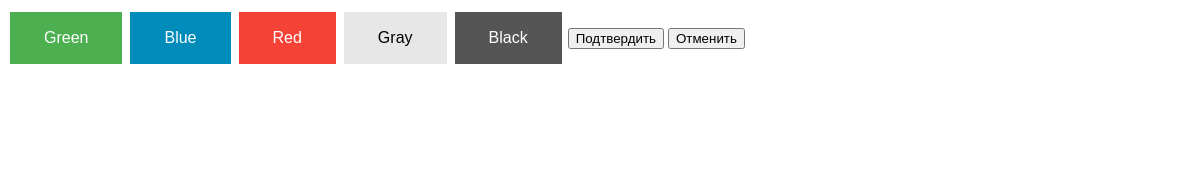
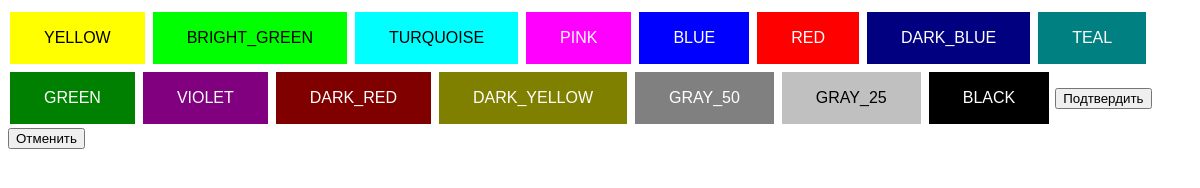
Before and after one commit to mursigkeit22/electron-tis-manager, an Electron app: page choose_color.html in a window 1200 px wide. Drawn offline with Linux system fonts and the light colour scheme.

Commit message:
added all word colors

```diff
--- a/choose_color.html
+++ b/choose_color.html
@@ -5,7 +5,7 @@
     <title>Выбрать цвет</title>
     <style>
         .button {
-            background-color: #4CAF50; /* Green */
+
             color: white;
             padding: 15px 32px;
             text-align: center;
@@ -18,19 +18,40 @@
 
         }
 
-        .button2 {background-color: #008CBA; border-color: #008CBA;} /* Blue */
-        .button3 {background-color: #f44336; border-color: #f44336;} /* Red */
-        .button4 {background-color: #e7e7e7; color: black; border-color: #e7e7e7;} /* Gray */
-        .button5 {background-color: #555555; border-color: #555555;} /* Black */
+        .button1 {background-color: #FFFF00; border-color: #FFFF00; color: black;}
+        .button2 {background-color: #00FF00; border-color: #00FF00; color: black;}
+        .button3 {background-color: #00FFFF; border-color: #00FFFF; color: black;}
+        .button4 {background-color: #FF00FF; border-color: #FF00FF;}
+        .button5 {background-color: #0000FF; border-color: #0000FF;}
+        .button6 {background-color: #FF0000; border-color: #FF0000;}
+        .button7 {background-color: #000080; border-color: #000080;}
+        .button8 {background-color: #008080; border-color: #008080;}
+        .button9 {background-color: #008000; border-color: #008000;}
+        .button10 {background-color: #800080; border-color: #800080;}
+        .button11 {background-color: #800000; border-color: #800000;}
+        .button12 {background-color: #808000; border-color: #808000;}
+        .button13 {background-color: #808080; border-color: #808080;}
+        .button14 {background-color: #C0C0C0; border-color: #C0C0C0; color: black;}
+        .button15 {background-color: #000000; border-color: #000000;}
         .active {background-color: white; color: black;}
     </style>
 </head>
 <body>
-<button class="button" id="GREEN">Green</button>
-<button class="button button2" id="BLUE">Blue</button>
-<button class="button button3" id="RED">Red</button>
-<button class="button button4" id="GRAY_25">Gray</button>
-<button class="button button5" id="BLACK">Black</button>
+<button class="button button1" id="YELLOW">YELLOW</button>
+<button class="button button2" id="BRIGHT_GREEN">BRIGHT_GREEN</button>
+<button class="button button3" id="TURQUOISE">TURQUOISE</button>
+<button class="button button4" id="PINK">PINK</button>
+<button class="button button5" id="BLUE">BLUE</button>
+<button class="button button6" id="RED">RED</button>
+<button class="button button7" id="DARK_BLUE">DARK_BLUE</button>
+<button class="button button8" id="TEAL">TEAL</button>
+<button class="button button9" id="GREEN">GREEN</button>
+<button class="button button10" id="VIOLET">VIOLET</button>
+<button class="button button11" id="DARK_RED">DARK_RED</button>
+<button class="button button12" id="DARK_YELLOW">DARK_YELLOW</button>
+<button class="button button13" id="GRAY_50">GRAY_50</button>
+<button class="button button14" id="GRAY_25">GRAY_25</button>
+<button class="button button15" id="BLACK">BLACK</button>
 
 <button id="close" >Подтвердить</button>
 <button id="cancel">Отменить</button>
```
